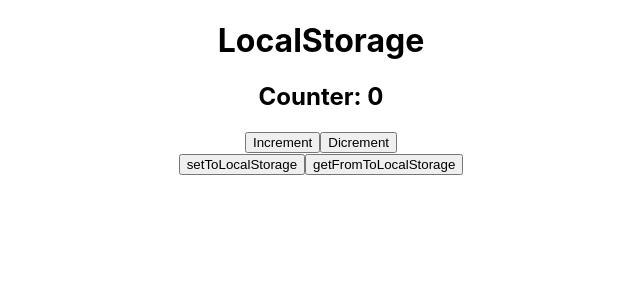
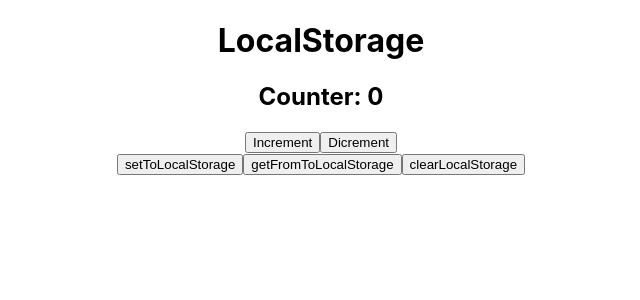
Before and after one commit to VlLabkovich/local-storage-counter, a React (Create React App) app: page / in a window 1280 px wide. Shown: the top 300 px of the page, without its empty margins (319-959 px from the left). Built offline with nearby package versions, Linux system fonts and the light colour scheme.

Commit message:
feat: clear value localstorage

```diff
--- a/src/App.tsx
+++ b/src/App.tsx
@@ -21,10 +21,14 @@ function App() {
     const getFromToLocalStorage = () => {
         let valueAsString = localStorage.getItem('counterValue');
 
-        if(valueAsString) {
+        if (valueAsString) {
             setValue(JSON.parse(valueAsString)) // преобразуем строку в число
         }
 
+    }
+    const clearLocalStorage = () => {
+        localStorage.clear()
+        setValue(0)
     }
 
 
@@ -40,6 +44,7 @@ function App() {
             <div>
                 <button onClick={setToLocalStorage}>setToLocalStorage</button>
                 <button onClick={getFromToLocalStorage}>getFromToLocalStorage</button>
+                <button onClick={clearLocalStorage}>clearLocalStorage</button>
             </div>
 
         </div>
```
